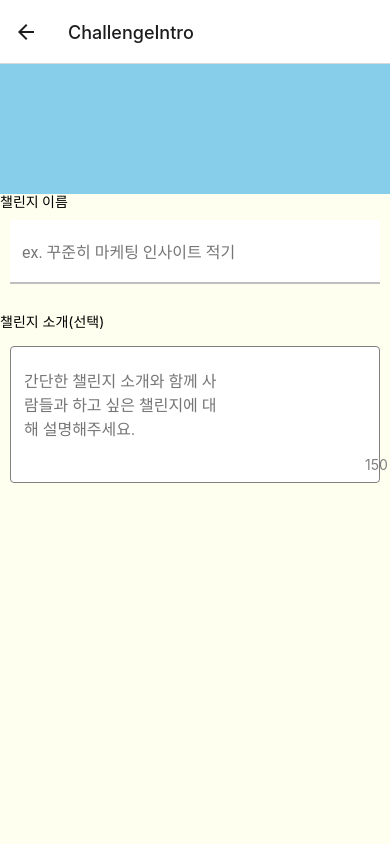
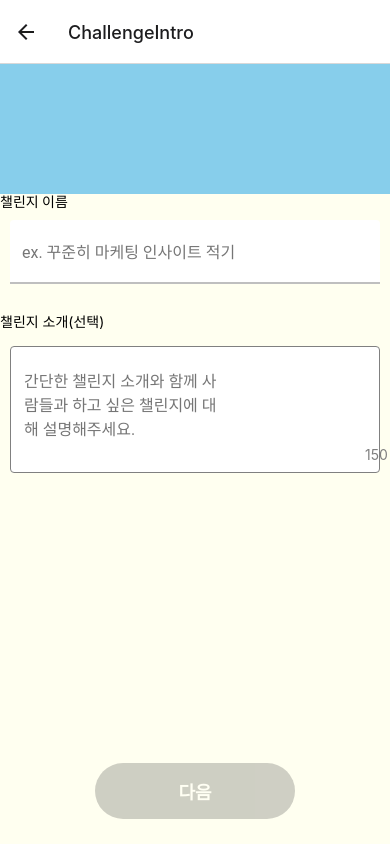
Before and after one commit to CCC-org/keewe-app, a React Native app: screen /ChallengeIntro in a window 390 px wide. Built offline with nearby package versions, Linux system fonts and the light colour scheme.

Commit message:
BlackBelowButton 추가

```diff
--- /dev/null
+++ b/src/components/buttons/BlackBelowButton.tsx
@@ -0,0 +1,78 @@
+import {
+  StyleSheet,
+  Text,
+  View,
+  Pressable,
+  KeyboardAvoidingView,
+  Platform,
+  Dimensions,
+  LayoutChangeEvent,
+} from 'react-native';
+import React, { useState } from 'react';
+import { useTheme } from 'react-native-paper';
+
+interface BlackBelowButtonProps {
+  isActive: boolean;
+  text: string;
+  width: number;
+  onPress: () => void;
+}
+
+const fullHeightOfScreen = Dimensions.get('window').height;
+
+const BlackBelowButton = ({ isActive, onPress, text, width }: BlackBelowButtonProps) => {
+  const [offset, setOffset] = useState(0);
+
+  function handleLayout(event: LayoutChangeEvent) {
+    const { y: yCoordinate, height } = event.nativeEvent.layout;
+    setOffset(fullHeightOfScreen - yCoordinate - height);
+  }
+
+  const theme = useTheme();
+  return (
+    <KeyboardAvoidingView
+      onLayout={handleLayout}
+      behavior={Platform.select({ ios: 'position' })} // position || padding
+      keyboardVerticalOffset={Platform.select({ ios: offset })}
+      style={styles.container}
+    >
+      <View
+        style={{
+          ...styles.btn,
+          width: width,
+          backgroundColor: theme.colors.graphic.black,
+          opacity: isActive ? 1 : 0.2,
+        }}
+      >
+        <Pressable
+          hitSlop={{ bottom: 25, left: width / 2, right: width / 2, top: 25 }}
+          onPress={onPress}
+        >
+          <Text style={styles.text}>{text}</Text>
+        </Pressable>
+      </View>
+    </KeyboardAvoidingView>
+  );
+};
+
+export default BlackBelowButton;
+
+const styles = StyleSheet.create({
+  container: {
+    flex: 1,
+    marginBottom: 25,
+    alignItems: 'center',
+    justifyContent: 'flex-end',
+  },
+  btn: {
+    height: 56,
+    borderRadius: 50,
+    justifyContent: 'center',
+    alignItems: 'center',
+  },
+  text: {
+    fontWeight: '600',
+    fontSize: 18,
+    color: 'white',
+  },
+});
--- a/src/components/texts/ChallengeIntroduction.tsx
+++ b/src/components/texts/ChallengeIntroduction.tsx
@@ -58,7 +58,7 @@ const styles = StyleSheet.create({
     margin: 10,
     backgroundColor: 'white',
     paddingBottom: 25,
-    height: 110,
+    height: 100,
   },
   letterNumber: {
     marginHorizontal: 15,
--- a/src/screens/challenge/ChallengeIntroScreen.tsx
+++ b/src/screens/challenge/ChallengeIntroScreen.tsx
@@ -1,11 +1,22 @@
 import { StyleSheet, View } from 'react-native';
-import React, { useState } from 'react';
+import React, { useState, useEffect } from 'react';
 import TextInputDetail from '../../components/texts/TextInputDetail';
 import ChallengeIntroduction from '../../components/texts/ChallengeIntroduction';
+import BlackBelowButton from '../../components/buttons/BlackBelowButton';
 
 const ChallengeIntroScreen = () => {
   const [challengeName, setChallengeName] = useState<string>('');
   const [challengeIntro, setChallengeIntro] = useState<string>('');
+  const [isLengthGreaterThanFour, setIsLengthGreaterThanFour] = useState(false);
+
+  useEffect(() => {
+    if (challengeName.length > 4) setIsLengthGreaterThanFour(true);
+    else setIsLengthGreaterThanFour(false);
+  }, [challengeName]);
+
+  function handleBelowButtonPress() {
+    alert('next step');
+  }
 
   return (
     <View style={styles.container}>
@@ -27,6 +38,12 @@ const ChallengeIntroScreen = () => {
           inputValue={challengeIntro}
           setInputValue={setChallengeIntro}
           infoText="챌린지 소개(선택)"
+        />
+        <BlackBelowButton
+          isActive={isLengthGreaterThanFour}
+          onPress={handleBelowButtonPress}
+          text="다음"
+          width={200}
         />
       </View>
     </View>
```
